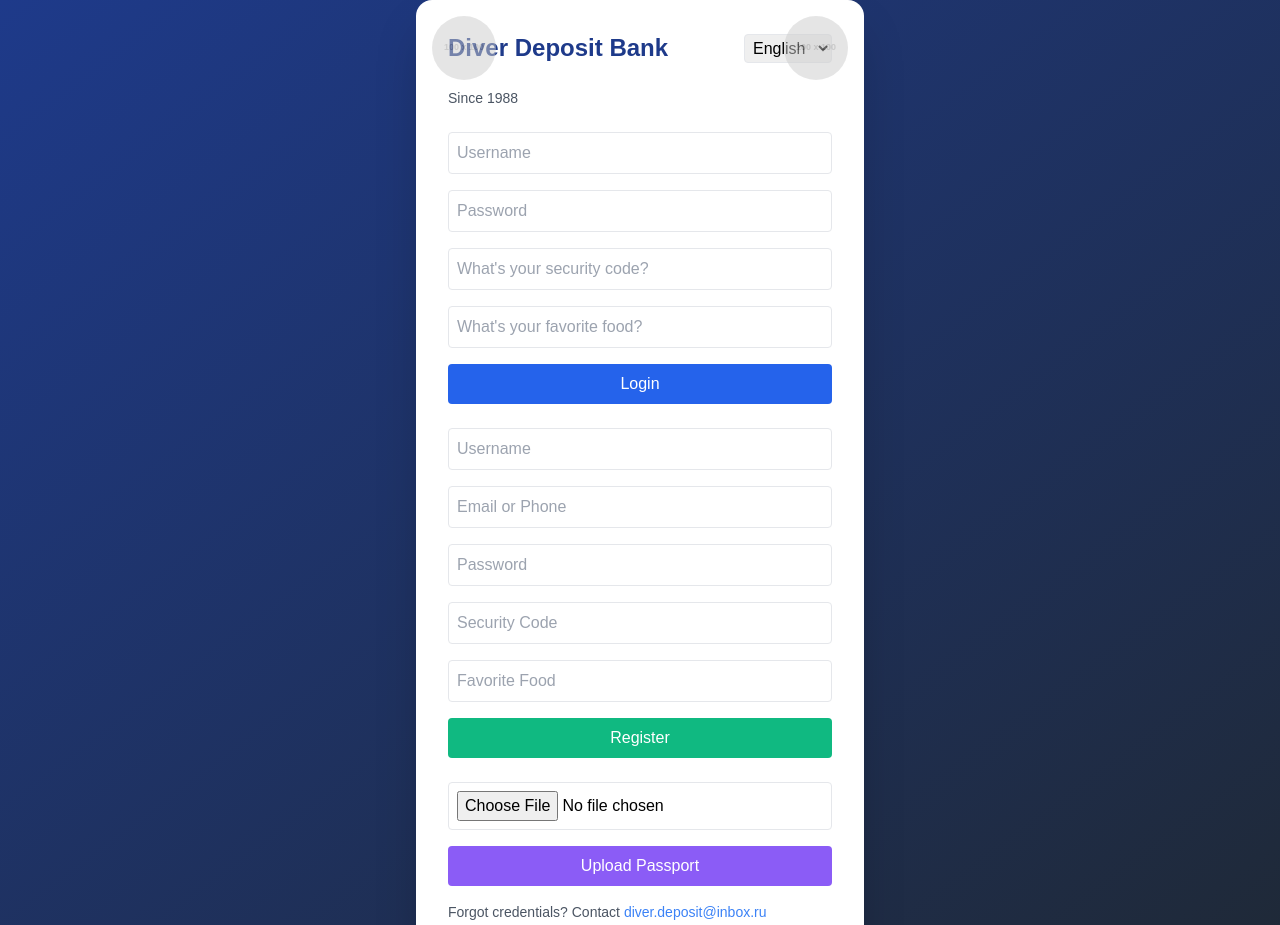
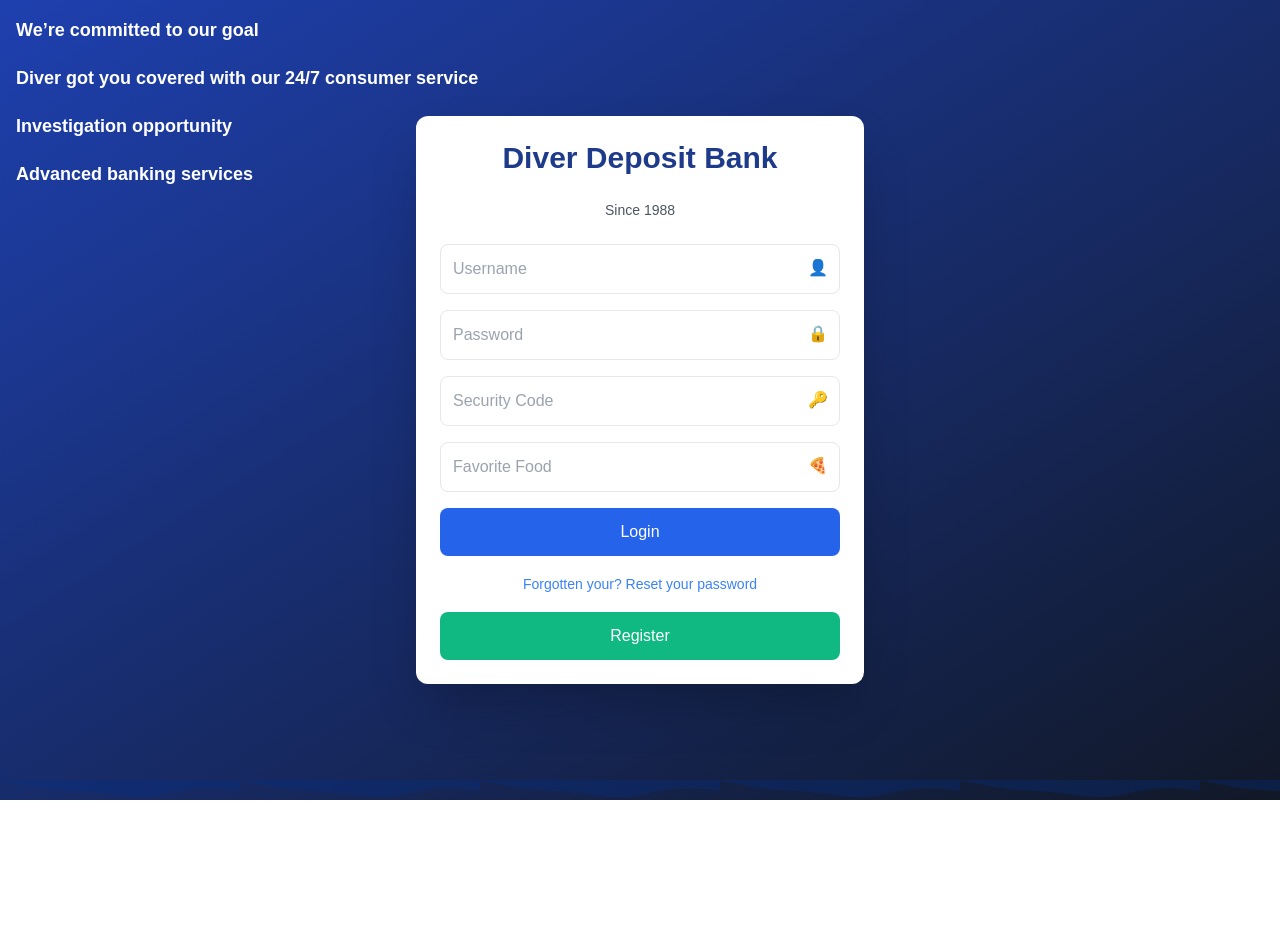
Before and after one commit to xingbruce/Diver-deposit-.-bank, a plain HTML site: page public/Index.html in a window 1280 px wide. Shown: the top 925 px of the page. After the commit the page ends 800 px from the top, so only its background shows below. Drawn offline with nearby package versions, Linux system fonts and the light colour scheme; placeholder pictures from the web are drawn by us.

Commit message:
Update Index.html

```diff
--- a/public/Index.html
+++ b/public/Index.html
@@ -6,47 +6,46 @@
     <title>Diver Deposit Bank</title>
     <link href="https://cdn.jsdelivr.net/npm/tailwindcss@2.2.19/dist/tailwind.min.css" rel="stylesheet">
     <link rel="stylesheet" href="/css/styles.css">
+    <link rel="stylesheet" href="https://cdnjs.cloudflare.com/ajax/libs/animate.css/4.1.1/animate.min.css"/>
     <script src="https://cdn.jsdelivr.net/npm/@supabase/supabase-js@2" defer></script>
     <script src="/js/main.js" defer></script>
 </head>
-<body class="bg-gradient-to-br from-blue-900 to-gray-800 min-h-screen flex items-center justify-center relative overflow-hidden">
-    <div class="bg-white rounded-2xl shadow-2xl p-8 max-w-md w-full relative z-10 login-form">
-        <div class="flex justify-between items-center mb-6">
-            <div class="text-2xl font-bold text-blue-900" data-i18n="welcome">Diver Deposit Bank</div>
-            <select id="language-select" class="border rounded p-1" data-i18n-select>
-                <option value="en">English</option>
-                <option value="es">Español</option>
-                <option value="ko">한국어</option>
-                <option value="zh">中文</option>
-            </select>
+<body class="bg-gradient-to-br from-blue-800 to-gray-900 min-h-screen flex items-center justify-center relative overflow-hidden">
+    <div class="bg-white rounded-xl shadow-2xl p-6 max-w-md w-full relative z-10 animate__animated animate__fadeIn">
+        <div class="flex justify-center mb-6">
+            <div class="text-3xl font-bold text-blue-900" data-i18n="welcome">Diver Deposit Bank</div>
         </div>
-        <p class="text-gray-600 mb-6 text-sm" data-i18n="since">Since 1988</p>
-        <img src="https://via.placeholder.com/100x100?text=American+Man" alt="American Man" class="absolute top-4 left-4 w-16 h-16 rounded-full opacity-50">
-        <img src="https://via.placeholder.com/100x100?text=French+Man" alt="French Man" class="absolute top-4 right-4 w-16 h-16 rounded-full opacity-50">
+        <p class="text-gray-600 text-center mb-6 text-sm" data-i18n="since">Since 1988</p>
         <form id="login-form" class="space-y-4">
-            <input type="text" id="username" placeholder="Username" class="w-full p-2 border rounded focus:outline-none focus:ring-2 focus:ring-blue-500" required data-i18n-placeholder="username">
-            <input type="password" id="password" placeholder="Password" class="w-full p-2 border rounded focus:outline-none focus:ring-2 focus:ring-blue-500" required data-i18n-placeholder="password">
-            <input type="text" id="security-code" placeholder="What's your security code?" class="w-full p-2 border rounded focus:outline-none focus:ring-2 focus:ring-blue-500" required data-i18n-placeholder="security_code">
-            <input type="text" id="favorite-food" placeholder="What's your favorite food?" class="w-full p-2 border rounded focus:outline-none focus:ring-2 focus:ring-blue-500" required data-i18n-placeholder="favorite_food">
-            <button type="submit" class="w-full bg-blue-600 text-white p-2 rounded hover:bg-blue-700 transition duration-200" data-i18n="login">Login</button>
+            <div class="relative">
+                <input type="text" id="username" placeholder="Username" class="w-full p-3 border rounded-lg focus:outline-none focus:ring-2 focus:ring-blue-500" required data-i18n-placeholder="username">
+                <span class="absolute right-3 top-3 text-gray-400">👤</span>
+            </div>
+            <div class="relative">
+                <input type="password" id="password" placeholder="Password" class="w-full p-3 border rounded-lg focus:outline-none focus:ring-2 focus:ring-blue-500" required data-i18n-placeholder="password">
+                <span class="absolute right-3 top-3 text-gray-400">🔒</span>
+            </div>
+            <div class="relative">
+                <input type="text" id="security-code" placeholder="Security Code" class="w-full p-3 border rounded-lg focus:outline-none focus:ring-2 focus:ring-blue-500" required data-i18n-placeholder="security_code">
+                <span class="absolute right-3 top-3 text-gray-400">🔑</span>
+            </div>
+            <div class="relative">
+                <input type="text" id="favorite-food" placeholder="Favorite Food" class="w-full p-3 border rounded-lg focus:outline-none focus:ring-2 focus:ring-blue-500" required data-i18n-placeholder="favorite_food">
+                <span class="absolute right-3 top-3 text-gray-400">🍕</span>
+            </div>
+            <button type="submit" class="w-full bg-blue-600 text-white p-3 rounded-lg hover:bg-blue-700 transition duration-200 animate__animated animate__pulse" data-i18n="login">Login</button>
+            <div class="text-center">
+                <a href="#" id="forgot-password" class="text-blue-500 text-sm" data-i18n="forgotten_password">Forgotten your? Reset your password</a>
+            </div>
+            <button id="register-button" class="w-full bg-green-500 text-white p-3 rounded-lg hover:bg-green-600 mt-2" data-i18n="register">Register</button>
             <div id="loading" class="hidden flex justify-center"><div class="animate-spin rounded-full h-6 w-6 border-t-2 border-b-2 border-white"></div></div>
             <div id="success" class="hidden text-green-500 text-center">✅</div>
             <div id="error" class="hidden text-red-500 text-center">❎ Invalid credentials</div>
-        </form>
-        <form id="register-form" class="space-y-4 mt-6">
-            <input type="text" name="username" placeholder="Username" class="w-full p-2 border rounded focus:outline-none focus:ring-2 focus:ring-blue-500" required data-i18n-placeholder="username">
-            <input type="text" name="email_or_phone" placeholder="Email or Phone" class="w-full p-2 border rounded focus:outline-none focus:ring-2 focus:ring-blue-500" required data-i18n-placeholder="email_or_phone">
-            <input type="password" name="password" placeholder="Password" class="w-full p-2 border rounded focus:outline-none focus:ring-2 focus:ring-blue-500" required data-i18n-placeholder="password">
-            <input type="text" name="security-code" placeholder="Security Code" class="w-full p-2 border rounded focus:outline-none focus:ring-2 focus:ring-blue-500" required data-i18n-placeholder="security_code">
-            <input type="text" name="favorite-food" placeholder="Favorite Food" class="w-full p-2 border rounded focus:outline-none focus:ring-2 focus:ring-blue-500" required data-i18n-placeholder="favorite_food">
-            <button type="submit" class="w-full bg-green-500 text-white p-2 rounded hover:bg-green-600 transition duration-200" data-i18n="register">Register</button>
-        </form>
-        <form id="upload-passport-form" class="space-y-4 mt-6" enctype="multipart/form-data">
-            <input type="file" name="passport" class="w-full p-2 border rounded focus:outline-none focus:ring-2 focus:ring-blue-500" required data-i18n-placeholder="passport">
-            <button type="submit" class="w-full bg-purple-500 text-white p-2 rounded hover:bg-purple-600 transition duration-200" data-i18n="passport">Upload Passport</button>
-        </form>
-        <p class="text-sm text-gray-600 mt-4">Forgot credentials? Contact <a href="mailto:diver.deposit@inbox.ru" class="text-blue-500">diver.deposit@inbox.ru</a></p>
-    </div>
-    <div class="wave-bg absolute bottom-0 w-full h-20 bg-gradient-to-t from-blue-900 to-transparent"></div>
-</body>
+        </div>
+        <div class="wave-bg absolute bottom-0 w-full h-20 bg-gradient-to-t from-blue-900 to-transparent"></div>
+        <div class="absolute top-4 left-4 text-white text-lg font-semibold animated-text" style="animation-delay: 0s;" data-i18n="commitment">We’re committed to our goal</div>
+        <div class="absolute top-16 left-4 text-white text-lg font-semibold animated-text" style="animation-delay: 4s;" data-i18n="support_msg">Diver got you covered with our 24/7 consumer service</div>
+        <div class="absolute top-28 left-4 text-white text-lg font-semibold animated-text" style="animation-delay: 8s;" data-i18n="investment">Investigation opportunity</div>
+        <div class="absolute top-40 left-4 text-white text-lg font-semibold animated-text" style="animation-delay: 12s;" data-i18n="services">Advanced banking services</div>
+    </body>
 </html>
```
